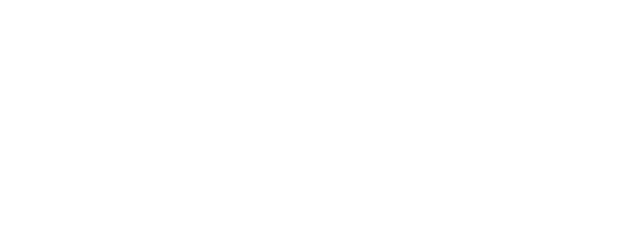
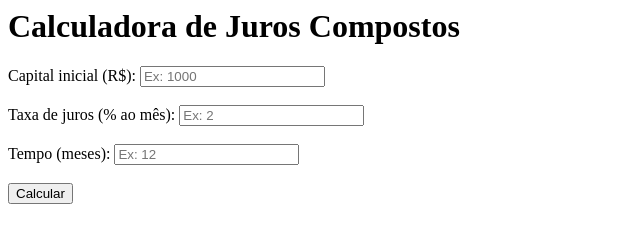
Before and after one commit to jDripUS/trabahofilipy, a plain HTML site: page index.html in a window 1280 px wide. Shown: the whole page, without its empty margins (0-640 px from the left). Drawn offline with Linux system fonts and the light colour scheme.

Commit message:
atualização

```diff
--- a/index.html
+++ b/index.html
@@ -4,3 +4,18 @@
   <meta name="viewport" content="width=device-width, initial-scale=1.0">
   <title>Calculadora de Juros Compostos</title>
 </head>
+<body>
+  <h1>Calculadora de Juros Compostos</h1>
+
+  <label for="capital">Capital inicial (R$):</label>
+  <input type="number" id="capital" placeholder="Ex: 1000"><br><br>
+
+  <label for="taxa">Taxa de juros (% ao mês):</label>
+  <input type="number" id="taxa" placeholder="Ex: 2"><br><br>
+
+  <label for="tempo">Tempo (meses):</label>
+  <input type="number" id="tempo" placeholder="Ex: 12"><br><br>
+
+  <button onclick="calcular()">Calcular</button>
+
+  <h3 id="resultado"></h3>
```
